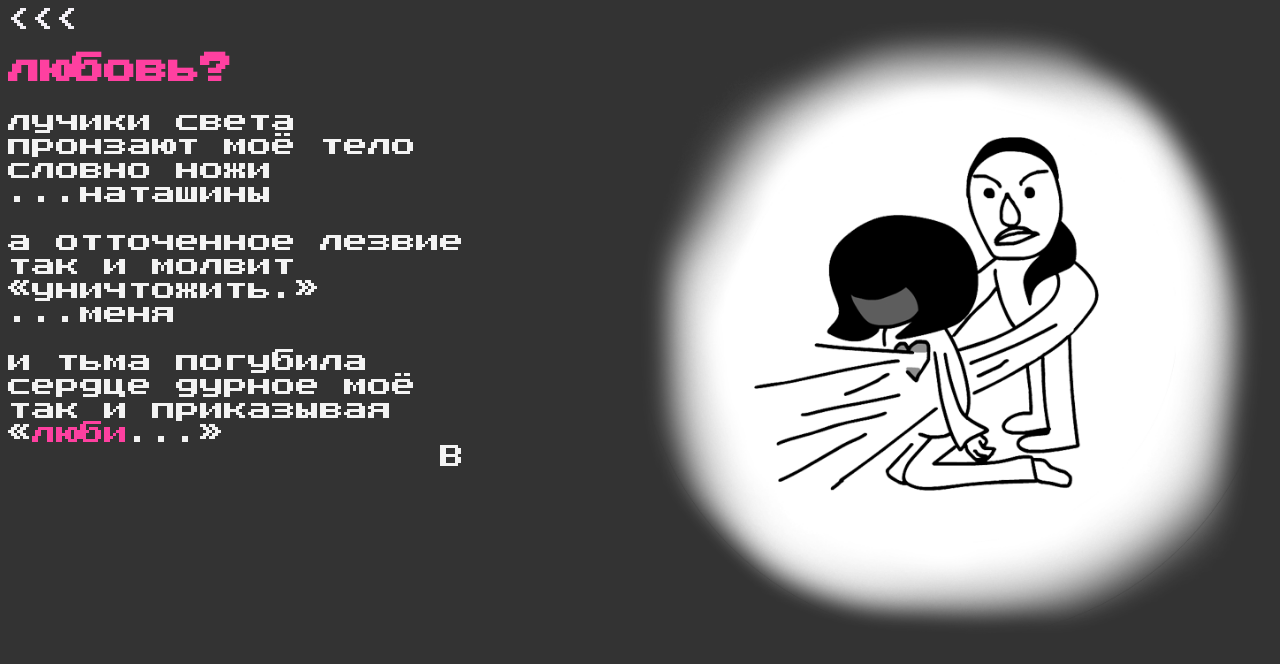
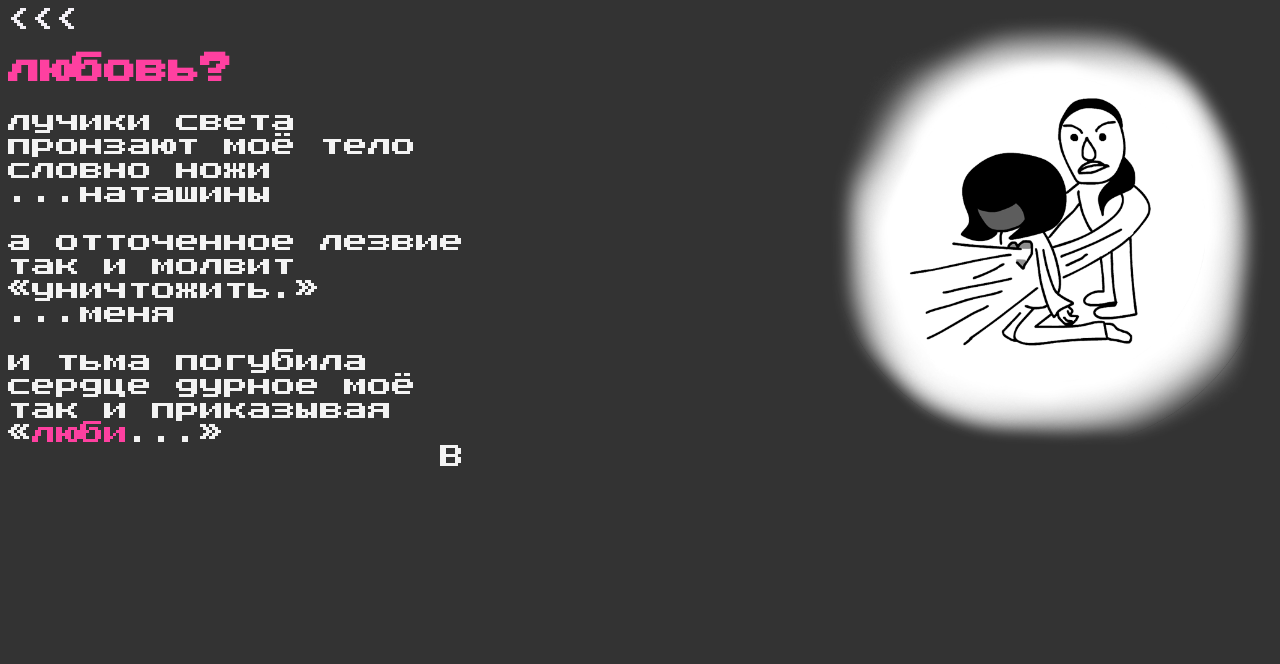
Before and after one commit to hvinya/hvinya.github.io, a Jekyll site: the page built from poesy/0x0.html, in a window 1280 px wide. Shown: the top 664 px of the page. Built offline with Jekyll 4.4.1, drawn with Linux system fonts in a browser that asks for light colours.

Commit message:
illustrations

```diff
--- a/poesy/0x0.html
+++ b/poesy/0x0.html
@@ -4,7 +4,7 @@ title: любовь?
 permalink: /poesy/0x0/
 ---
 
-<img src='/img/illustrations/0x0.png' align='right' style='width:50%;height:50%;'>
+<img src='/img/illustrations/0x0.png' align='right' id='image'>
 <h1 id='love'>любовь?</h1>
 <pre>
 лучики света
--- a/poesy/0x1.html
+++ b/poesy/0x1.html
@@ -4,6 +4,7 @@ title: Белый Жар
 permalink: /poesy/0x1/
 ---
 
+<img src='/img/illustrations/0x1.png' align='right' id='image'>
 <h1>Белый Жар</h1>
 <pre>
 робко касаясь
```
